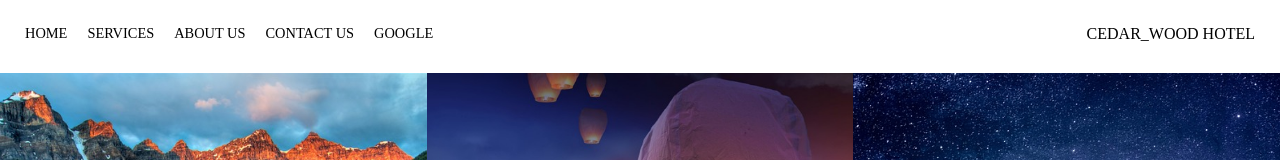
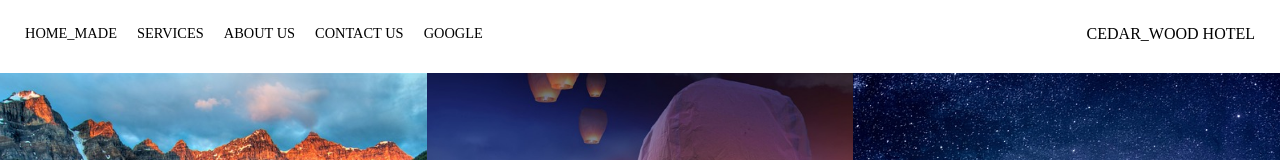
Before and after one commit to GabrielZuma/CEDAR_WOOD_SITE, a plain HTML site: page index.html in a window 1280 px wide. Shown: the top 160 px of the page. Drawn offline with Linux system fonts and the light colour scheme.

Commit message:
added made to nav bar

```diff
--- a/index.html
+++ b/index.html
@@ -9,7 +9,7 @@
                 <div class="link_left">
 
                     <div class="link_left_nav">
-                        <a href="index.html">HOME</a>
+                        <a href="index.html">HOME_MADE</a>
                     </div>
 
                     <div class="link_left_nav">
```
